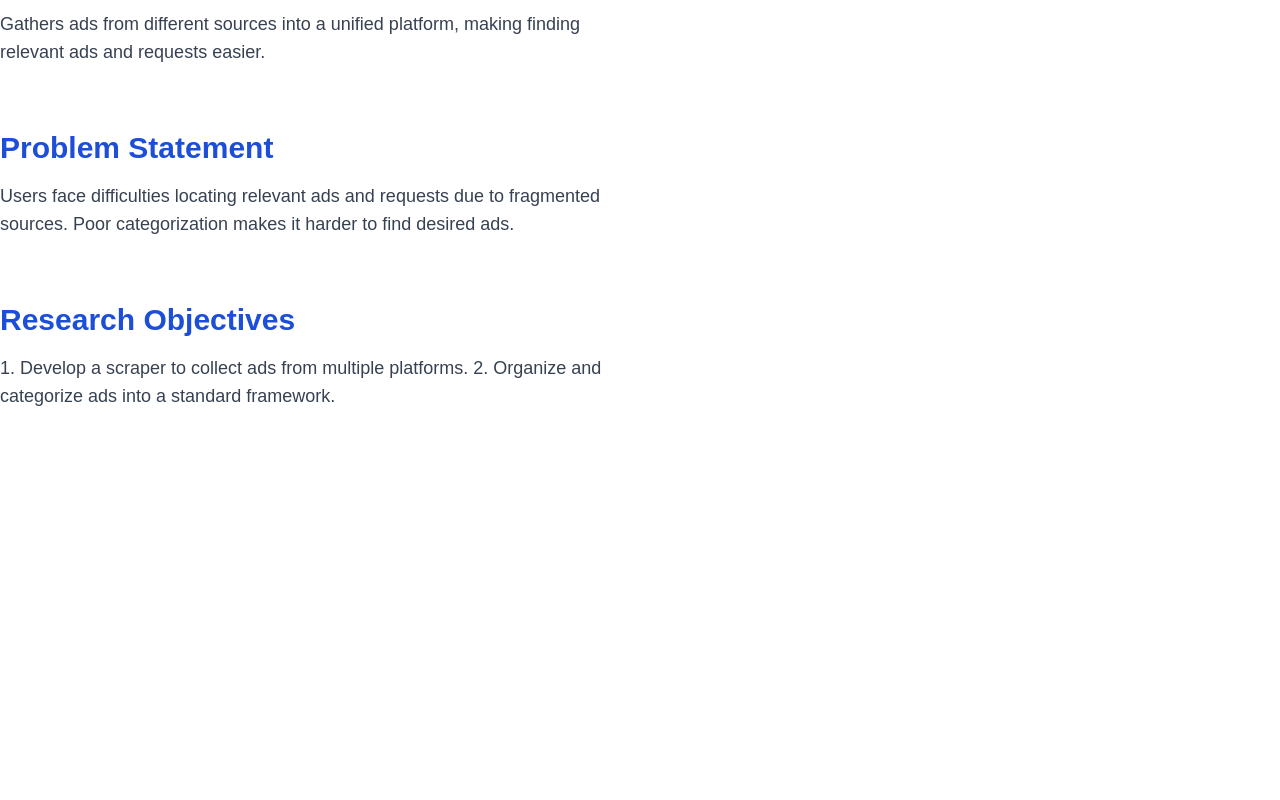
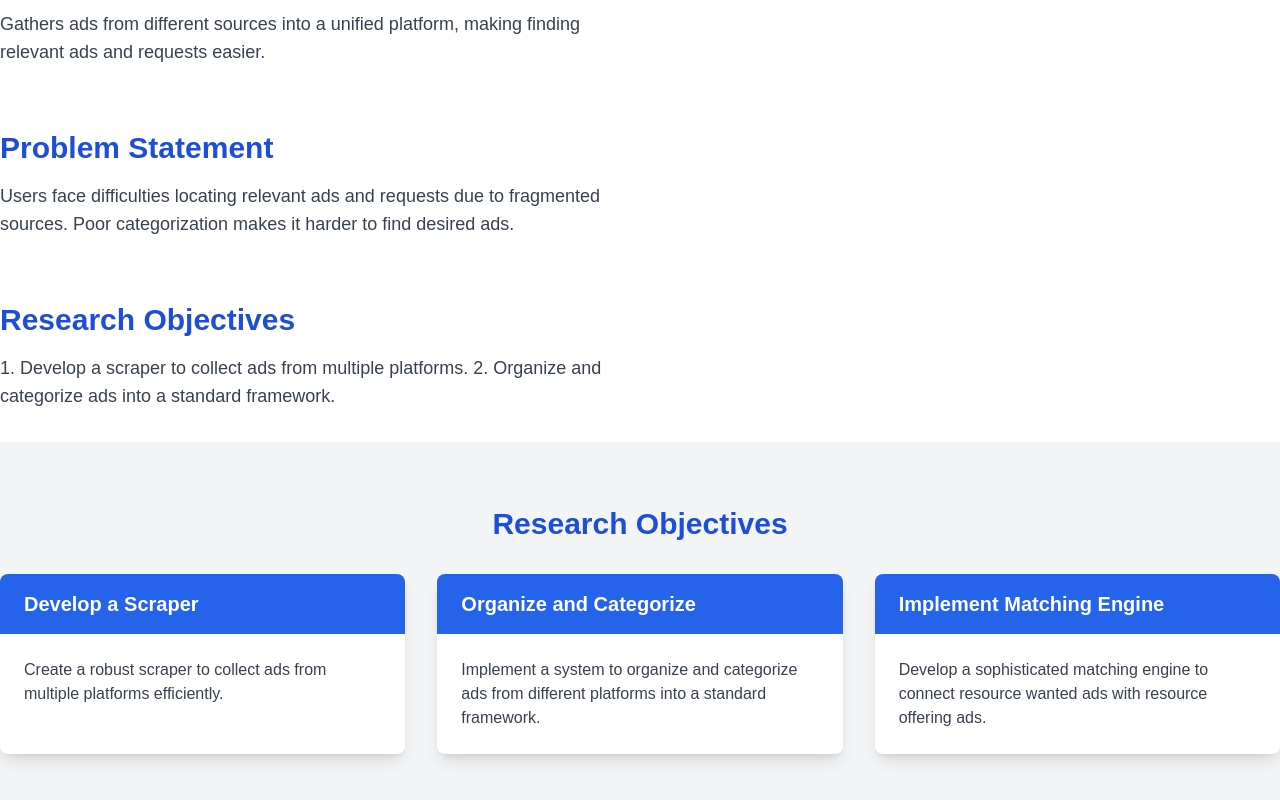
Before and after one commit to Rawishanka/fyp, a Next.js app: page / in a window 1280 px wide. Shown: the part 1014-1814 px from the top of the page. Before the commit the page ends 1456 px from the top, so only its background shows below. Built offline with nearby package versions, Linux system fonts and the light colour scheme.

Commit message:
Add research objectives and timeline

```diff
--- /dev/null
+++ b/app/component/ResearchObjectives.tsx
@@ -0,0 +1,46 @@
+import React from "react";
+
+export const ResearchObjectives = () => {
+  const objectives = [
+    {
+      title: "Develop a Scraper",
+      description:
+        "Create a robust scraper to collect ads from multiple platforms efficiently.",
+    },
+    {
+      title: "Organize and Categorize",
+      description:
+        "Implement a system to organize and categorize ads from different platforms into a standard framework.",
+    },
+    {
+      title: "Implement Matching Engine",
+      description:
+        "Develop a sophisticated matching engine to connect resource wanted ads with resource offering ads.",
+    },
+  ];
+
+  return (
+    <section className="py-16 bg-gray-100">
+      <div className="container mx-auto">
+        <h2 className="text-3xl font-bold text-center text-blue-700 mb-8">
+          Research Objectives
+        </h2>
+        <div className="grid grid-cols-1 md:grid-cols-3 gap-8">
+          {objectives.map((objective, index) => (
+            <div
+              key={index}
+              className="bg-white shadow-lg hover:shadow-xl transition-shadow duration-300 rounded-lg overflow-hidden"
+            >
+              <div className="bg-blue-600 text-white font-bold text-xl py-4 px-6">
+                {objective.title}
+              </div>
+              <div className="p-6">
+                <p className="text-gray-700">{objective.description}</p>
+              </div>
+            </div>
+          ))}
+        </div>
+      </div>
+    </section>
+  );
+};
--- /dev/null
+++ b/app/component/Timeline.tsx
@@ -0,0 +1,69 @@
+import React from "react";
+
+interface TimelineItemProps {
+  date: string;
+  title: string;
+  description: string;
+}
+
+const TimelineItem: React.FC<TimelineItemProps> = ({
+  date,
+  title,
+  description,
+}) => (
+  <div className="mb-8 flex justify-between items-center w-full right-timeline">
+    <div className="order-1 w-5/12"></div>
+    <div className="z-20 flex items-center order-1 bg-gray-800 shadow-xl w-8 h-8 rounded-full">
+      <h1 className="mx-auto font-semibold text-lg text-white">{date}</h1>
+    </div>
+    <div className="order-1 bg-blue-400 rounded-lg shadow-xl w-5/12 px-6 py-4">
+      <h3 className="mb-3 font-bold text-gray-800 text-xl">{title}</h3>
+      <p className="text-sm leading-snug tracking-wide text-gray-900 text-opacity-100">
+        {description}
+      </p>
+    </div>
+  </div>
+);
+
+export const Timeline = () => {
+  return (
+    <section className="bg-gray-200 py-16">
+      <div className="container mx-auto w-full h-full">
+        <h2 className="text-3xl font-bold text-center text-blue-700 mb-8">
+          Project Timeline
+        </h2>
+        <div className="relative wrap overflow-hidden p-10 h-full">
+          <div
+            className="border-2-2 absolute border-opacity-20 border-gray-700 h-full border"
+            style={{ left: "50%" }}
+          ></div>
+          <TimelineItem
+            date="1"
+            title="Project Initiation"
+            description="Define project scope, objectives, and initial requirements gathering."
+          />
+          <TimelineItem
+            date="2"
+            title="Design Phase"
+            description="Develop system architecture, design user interface, and plan database structure."
+          />
+          <TimelineItem
+            date="3"
+            title="Development"
+            description="Implement core functionality, including web scraping, data analysis, and matching algorithm."
+          />
+          <TimelineItem
+            date="4"
+            title="Testing"
+            description="Conduct thorough testing, including unit tests, integration tests, and user acceptance testing."
+          />
+          <TimelineItem
+            date="5"
+            title="Deployment"
+            description="Launch the initial version of the platform and gather user feedback."
+          />
+        </div>
+      </div>
+    </section>
+  );
+};
--- a/app/page.tsx
+++ b/app/page.tsx
@@ -2,6 +2,7 @@ import { Header } from "@/app/component/Header";
 import { Section } from "@/app/component/Section";
 import Image from "next/image";
 import welcome from "../public/welcome.png";
+import { ResearchObjectives } from "./component/ResearchObjectives";
 export default function Home() {
   return (
     <div>
@@ -11,8 +12,8 @@ export default function Home() {
           <Image
             src="/welcome.png"
             alt="Welcome Image"
-            width={1500}  // Increased width
-    height={500} // Increased height
+            width={1500} // Increased width
+            height={500} // Increased height
             className="rounded-lg"
           />
         </section>
@@ -37,6 +38,7 @@ export default function Home() {
           title="Research Objectives"
           content="1. Develop a scraper to collect ads from multiple platforms. 2. Organize and categorize ads into a standard framework."
         />
+        <ResearchObjectives />
       </main>
     </div>
   );
```
Also changed, not shown: package.json (+5 -5 lines), 1 other file (tests, documents, lock files or other folders).
